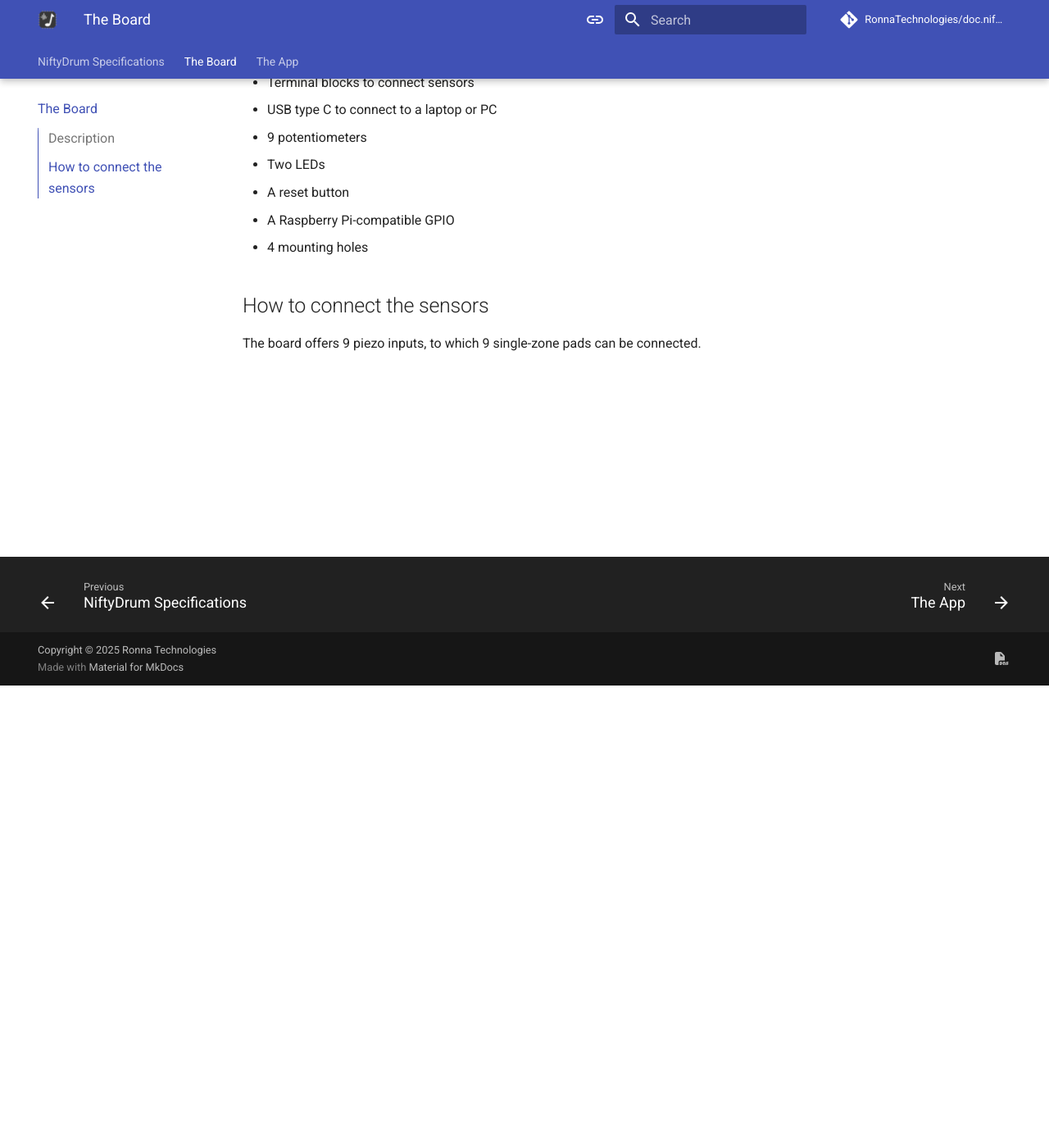
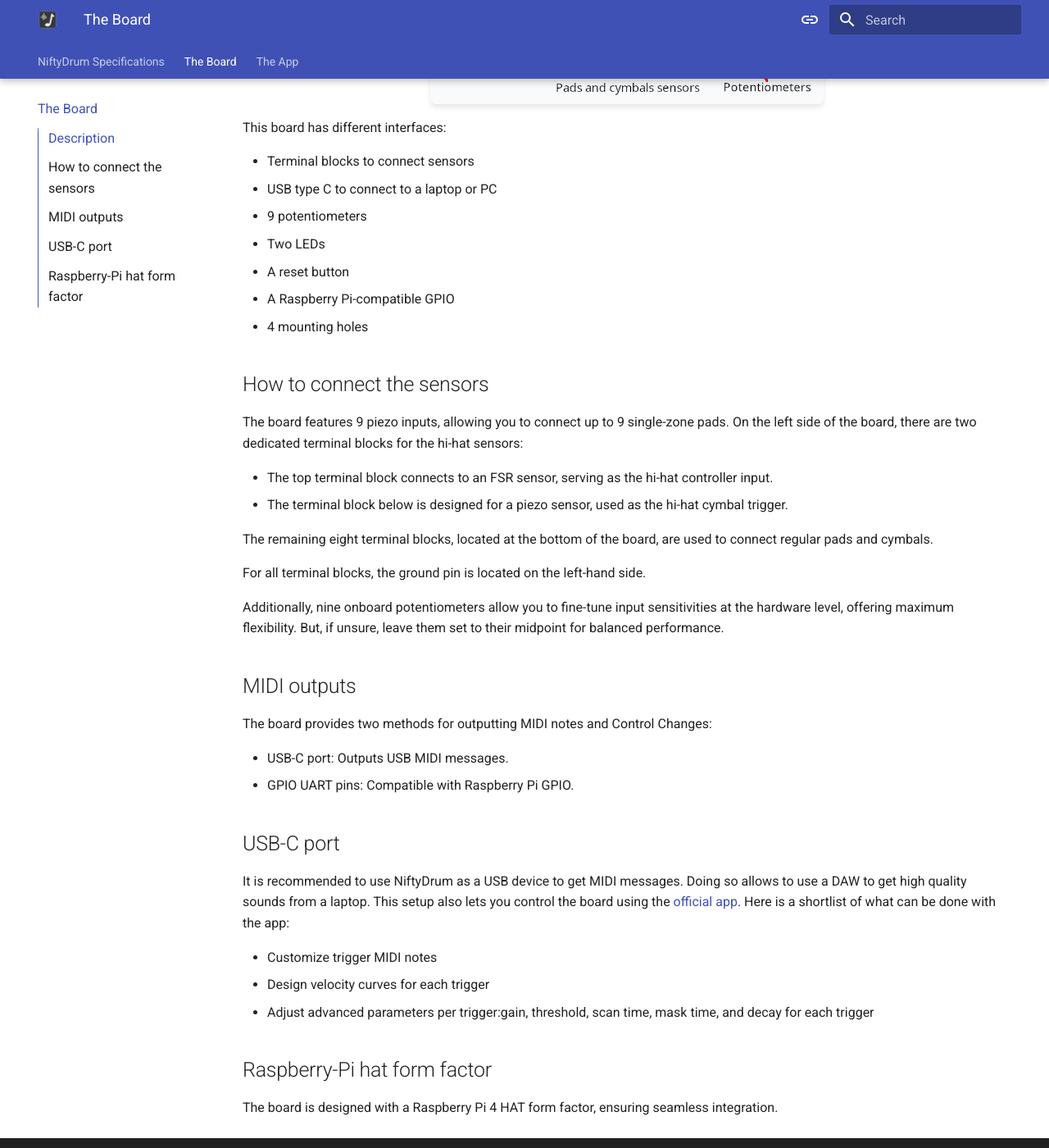
Before and after one commit to RonnaTechnologies/doc.niftydrum.com, an MkDocs documentation site: the page built from doc/1.board.md, in a window 1280 px wide and 1400 px high, scrolled down 564 px. Shown: the whole window at 82% size. Built offline with MkDocs 1.6.1 and Material for MkDocs 9.7.7, drawn with Linux system fonts in a browser that asks for light colours; comment, search, counter and statistics services are not loaded.

Commit message:
add content

```diff
--- a/doc/1.board.md
+++ b/doc/1.board.md
@@ -3,7 +3,7 @@
 ## Description
 
 The NiftyDrum board is shown by the following image:
-![NiftyDrum Board](assets/board.jpg){ width="360" .img-shadow .center}
+![NiftyDrum Board](assets/board_interfaces.jpg){ width="480" .img-shadow .center}
 
 This board has different interfaces:
 
@@ -17,4 +17,36 @@
 
 ## How to connect the sensors
 
-The board offers 9 piezo inputs, to which 9 single-zone pads can be connected.
+The board features 9 piezo inputs, allowing you to connect up to 9 single-zone pads.
+On the left side of the board, there are two dedicated terminal blocks for the hi-hat sensors:
+
+- The top terminal block connects to an FSR sensor, serving as the hi-hat controller input.
+- The terminal block below is designed for a piezo sensor, used as the hi-hat cymbal trigger.
+
+The remaining eight terminal blocks, located at the bottom of the board, are used to connect regular pads and cymbals.
+
+For all terminal blocks, the ground pin is located on the left-hand side.
+
+Additionally, nine onboard potentiometers allow you to fine-tune input sensitivities at the hardware level, offering maximum flexibility. But, if unsure, leave them set to their midpoint for balanced performance.
+
+## MIDI outputs
+
+The board provides two methods for outputting MIDI notes and Control Changes:
+
+- USB-C port: Outputs USB MIDI messages.
+- GPIO UART pins: Compatible with Raspberry Pi GPIO.
+
+## USB-C port
+
+It is recommended to use NiftyDrum as a USB device to get MIDI messages.
+Doing so allows to use a DAW to get high quality sounds from a laptop.
+This setup also lets you control the board using the [official app](2.app.md).
+Here is a shortlist of what can be done with the app:
+
+- Customize trigger MIDI notes
+- Design velocity curves for each trigger
+- Adjust advanced parameters per trigger:gain, threshold, scan time, mask time, and decay for each trigger
+
+## Raspberry-Pi hat form factor
+
+The board is designed with a Raspberry Pi 4 HAT form factor, ensuring seamless integration.
--- a/mkdocs.yml
+++ b/mkdocs.yml
@@ -4,7 +4,6 @@
 copyright: Copyright &copy; 2025 Ronna Technologies
 
 repo_name: RonnaTechnologies/doc.niftydrum.com
-repo_url: https://github.com/RonnaTechnologies/doc.niftydrum.com
 
 theme:
   name: material
@@ -49,8 +48,6 @@
       permalink: true
   - footnotes
   - attr_list
-  - pymdownx.arithmatex:
-      generic: true
   - pymdownx.highlight:
       anchor_linenums: true
       line_spans: __span
```
Also changed, not shown: doc/assets/board_interfaces.jpg (added).
